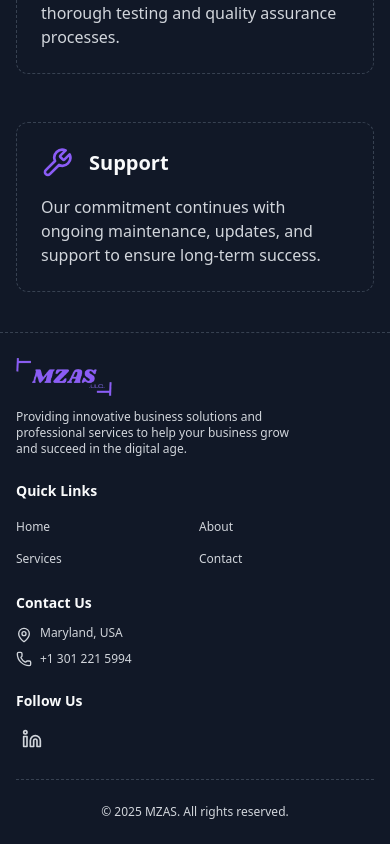
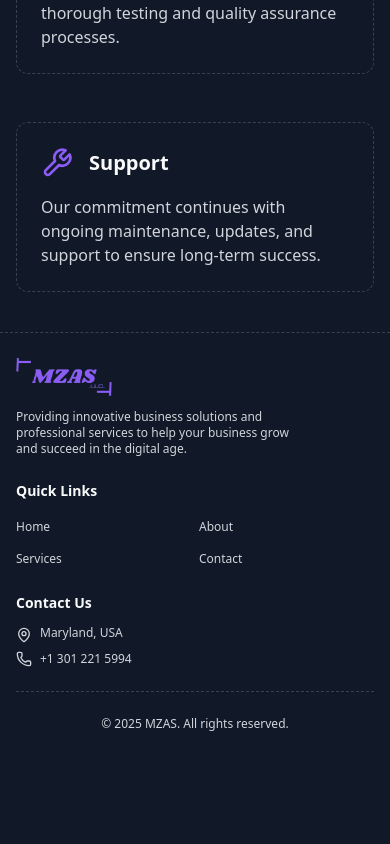
Before and after one commit to The-HSQ/mzas, a Next.js app: page /about in a window 390 px wide. Shown: the part 5425-6269 px from the top of the page. After the commit the page ends 6181 px from the top, so only its background shows below. Built offline with nearby package versions, Linux system fonts and the light colour scheme.

Commit message:
remove social media links

```diff
--- a/src/components/footer/index.tsx
+++ b/src/components/footer/index.tsx
@@ -1,7 +1,7 @@
 "use client";
 import React from "react";
 import Link from "next/link";
-import { Linkedin, Phone, MapPin } from "lucide-react";
+import { Phone, MapPin } from "lucide-react";
 import Image from "next/image";
 import { useTheme } from "@/components/ui/ThemeProvider";
 
@@ -12,13 +12,13 @@ const navigationMenu = [
   { title: "Contact", href: "/contact" },
 ];
 
-const socialLinks = [
-  {
-    title: "LinkedIn",
-    href: "https://linkedin.com/company/your-company",
-    icon: Linkedin,
-  },
-];
+// const socialLinks = [
+//   {
+//     title: "LinkedIn",
+//     href: "https://linkedin.com/company/your-company",
+//     icon: Linkedin,
+//   },
+// ];
 
 const Footer = () => {
   const { theme } = useTheme();
@@ -26,7 +26,7 @@ const Footer = () => {
   return (
     <footer className="w-full py-6 sm:py-8 ">
       <div className="max-w-[1400px] mx-auto">
-        <div className="grid grid-cols-1 sm:grid-cols-2 lg:grid-cols-4 gap-6 sm:gap-8">
+        <div className="grid grid-cols-1 sm:grid-cols-2 lg:grid-cols-3 gap-6 sm:gap-8">
           {/* Company Info */}
           <div className="space-y-3 sm:space-y-4">
             <Link href="/" className="relative w-24 h-10 flex items-center">
@@ -51,7 +51,7 @@ const Footer = () => {
           </div>
 
           {/* Quick Links */}
-          <div className="space-y-3 sm:space-y-4">
+          <div className="space-y-3 sm:space-y-4 flex flex-col md:items-center">
             <h3 className="font-semibold text-[var(--color-text)] text-sm sm:text-base">
               Quick Links
             </h3>
@@ -91,7 +91,7 @@ const Footer = () => {
           </div>
 
           {/* Social Links */}
-          <div className="space-y-3 sm:space-y-4">
+          {/* <div className="space-y-3 sm:space-y-4">
             <h3 className="font-semibold text-[var(--color-text)] text-sm sm:text-base">
               Follow Us
             </h3>
@@ -109,7 +109,7 @@ const Footer = () => {
                 </Link>
               ))}
             </div>
-          </div>
+          </div> */}
         </div>
 
         {/* Copyright */}
--- a/src/components/header/index.tsx
+++ b/src/components/header/index.tsx
@@ -5,7 +5,7 @@ import Link from "next/link";
 import { usePathname } from "next/navigation";
 import { cn } from "@/lib/utils";
 import { useTheme } from "@/components/ui/ThemeProvider";
-import { Sun, Moon, Menu, X, Linkedin } from "lucide-react";
+import { Sun, Moon, Menu, X } from "lucide-react";
 import Image from "next/image";
 
 const navigationMenu = [
@@ -27,13 +27,13 @@ const navigationMenu = [
   },
 ];
 
-const socialLinks = [
-  {
-    title: "LinkedIn",
-    href: "https://linkedin.com/company/your-company",
-    icon: Linkedin,
-  },
-];
+// const socialLinks = [
+//   {
+//     title: "LinkedIn",
+//     href: "https://linkedin.com/company/your-company",
+//     icon: Linkedin,
+//   },
+// ];
 
 const Header = () => {
   const [isMobileMenuOpen, setIsMobileMenuOpen] = useState(false);
@@ -114,7 +114,7 @@ const Header = () => {
         {/* Desktop CTA Buttons and Theme Toggle */}
         <div className="hidden md:flex items-center gap-2">
           {/* Social Media Links */}
-          <div className="flex items-center gap-2">
+          {/* <div className="flex items-center gap-2">
             {socialLinks.map((social) => (
               <Link
                 key={social.title}
@@ -126,7 +126,7 @@ const Header = () => {
                 <social.icon className="size-5" />
               </Link>
             ))}
-          </div>
+          </div> */}
 
           {renderThemeToggle()}
         </div>
@@ -192,7 +192,7 @@ const Header = () => {
             {/* Mobile CTA Buttons */}
             <div className="flex flex-col gap-2 px-3">
               {/* Social Media Links for Mobile */}
-              <div className="flex justify-center gap-4 py-2">
+              {/* <div className="flex justify-center gap-4 py-2">
                 {socialLinks.map((social) => (
                   <Link
                     key={social.title}
@@ -204,7 +204,7 @@ const Header = () => {
                     <social.icon className="size-5" />
                   </Link>
                 ))}
-              </div>
+              </div> */}
             </div>
           </nav>
         </div>
```
